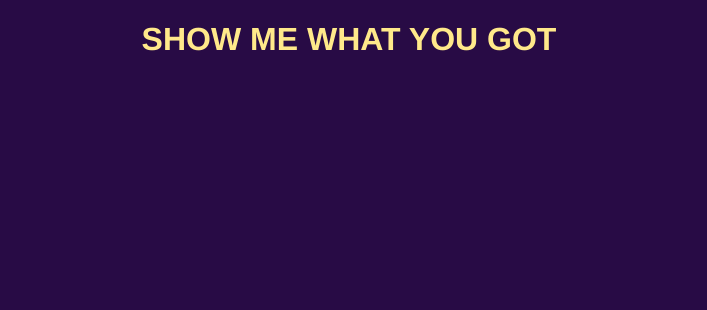
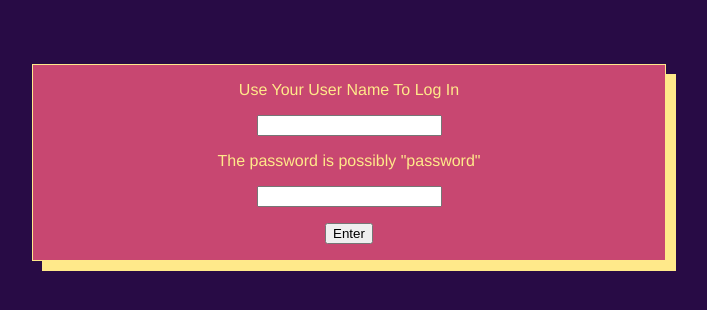
Before and after one commit to AndresTIY/Day26-Backendless, a website built with webpack: page app/index.html in a window 1280 px wide. Shown: the whole page, without its empty margins (291-998 px from the left). Built offline with nearby package versions, Linux system fonts and the light colour scheme; files whose address does not match are found by name.

Commit message:
login view works for now

```diff
--- a/app/index.html
+++ b/app/index.html
@@ -6,7 +6,7 @@
     <link rel="stylesheet" href="./styles.css">
   </head>
   <body>
-    <h1>SHOW ME WHAT YOU GOT</h1>
+
     <section id="app">
       <!-- All HTML placed here will be erased when the app is running -->
     </section>
--- a/app/scripts/app.js
+++ b/app/scripts/app.js
@@ -24,9 +24,11 @@ export default function app() {
     }
 
     switch(action.type){
+      case "NOOP":
+        return currentState;
 
       default:
-      return currentState;
+        return currentState;
     }
 
   }//end of reducer
@@ -37,6 +39,8 @@ export default function app() {
     let state = store.getState();
     $('#app').html(state.view(store))
   }
+  store.subscribe(render);
+  store.dispatch({type:'NOOP'})
 
 //   $.ajax({
 //   url: url + "/task_mgmt",
@@ -66,6 +70,22 @@ export default function app() {
 //   })
 //
 
+  //------login view-----------
+  function loginView(store){
+    let $htmlLogin = $(`
+      <div class="login-card">
+        <label for="username">Use Your User Name To Log In</label>
+        <input id="username" type="text" name="" value="">
+        <label for="password">The password is possibly "password"</label>
+        <input id="password" type="password" name="" value="">
+        <button>Enter</button>
+      </div>`)
+
+
+    return $htmlLogin
+
+  }//end of loginView
+
 
 
 
--- a/app/stylesheets/_base.scss
+++ b/app/stylesheets/_base.scss
@@ -2,6 +2,7 @@ body {
   background: $color-violet;
   color: $color-yellowish;
   font-family: Helvetica Neue, sans-serif;
+
   h1{
     text-align: center;
   }
--- /dev/null
+++ b/app/stylesheets/_login-card.scss
@@ -0,0 +1,13 @@
+.login-card {
+  border: 1px solid;
+  margin: 4rem auto;
+  width: 50%;
+  text-align: center;
+  background: $color-pinkish;
+  box-shadow: 10px 10px;
+  * {
+    display: block;
+    margin: 1rem auto;
+
+  }
+}
--- a/app/stylesheets/app.scss
+++ b/app/stylesheets/app.scss
@@ -1,2 +1,3 @@
 @import "vars";
 @import "base";
+@import "login-card";
```
